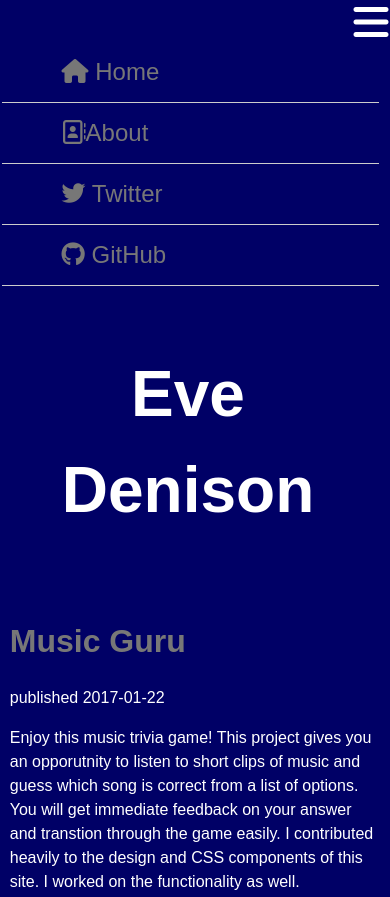
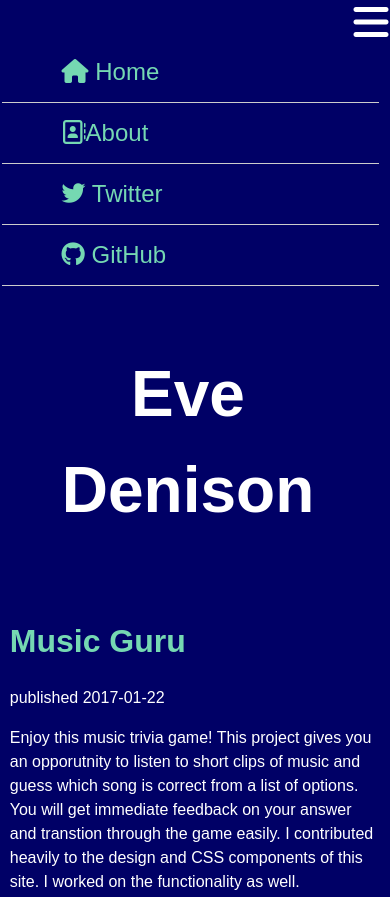
Before and after one commit to EvitaAFD/portfolio, a website: page public/index.html in a window 390 px wide. Shown: the top 897 px of the page. Drawn offline with nearby package versions, Linux system fonts and the light colour scheme.

Commit message:
addressed issues in peer review- css and responsiveness

```diff
--- a/public/scripts/projects.js
+++ b/public/scripts/projects.js
@@ -30,7 +30,6 @@ Project.loadAll = function(rawData) {
     Project.all.push(new Project(ele));
   })
 }
-// console.log('sourceData ' + sourceData);
 
 Project.fetchAll = function () {
   if(localStorage.sourceData) {
--- a/public/scripts/projectsView.js
+++ b/public/scripts/projectsView.js
@@ -5,7 +5,6 @@ var projectsView = {}
 projectsView.handleNavBar = function () {
   $('.main-nav-bar').on('click', '.tab', function() {
     $('.nav-content').hide();
-    // console.log('.tab clicked:', $(this).data('content'));
     $('#' + $(this).data('content')).fadeIn();
   });
   $('.main-nav-bar .tab:first').click();
--- a/public/styles/base.css
+++ b/public/styles/base.css
@@ -26,14 +26,15 @@ p {
 
 a, a:link, a:active {
   text-decoration: none;
-  color: #777;
+  color: #75D8B2;
 }
 
 a:hover, a:focus {
-  color: #29506D;
+  color: #A3AAD9;
 }
 
 a:visited {
+
 }
 
 /*copied from codefellows lab 03 started code continuing to adapt as needed*/
```
